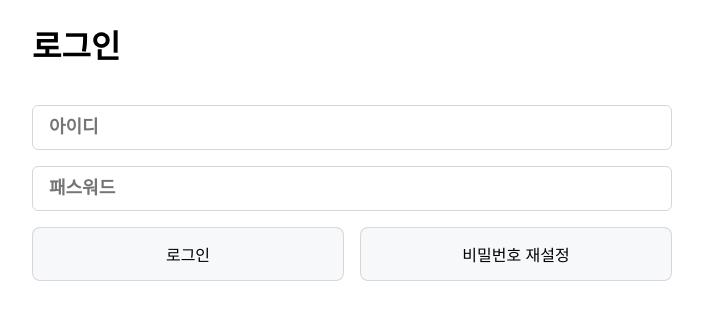
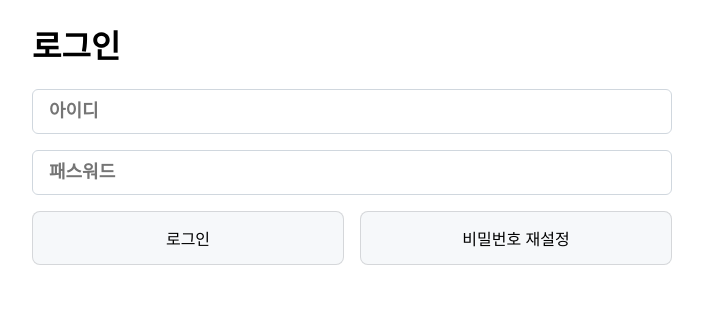
Before and after one commit to jodnddus/ably-frontend-assingment, a React (Create React App) app: page / in a window 1280 px wide. Shown: the top 320 px of the page, without its empty margins (288-991 px from the left). Built offline with nearby package versions, Linux system fonts and the light colour scheme.

Commit message:
로그인 페이지 Inputbox 디자인 수정

```diff
--- a/src/pages/Login/index.tsx
+++ b/src/pages/Login/index.tsx
@@ -74,7 +74,7 @@ const LoginContainer = styled.div`
 const InputContainer = styled.div`
   display: flex;
   flex-direction: column;
-  padding: 1rem 0;
+  padding-bottom: 1rem;
   gap: 1rem;
 `;
 const ButtonContainer = styled.div`
```
